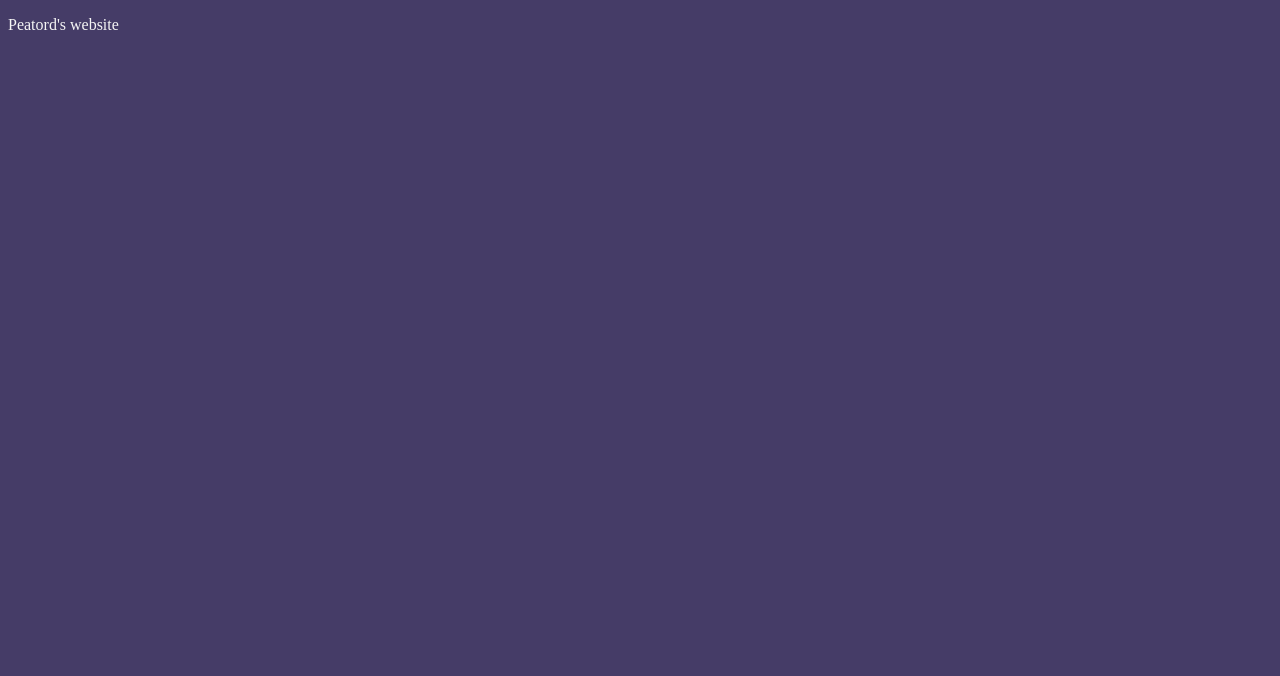
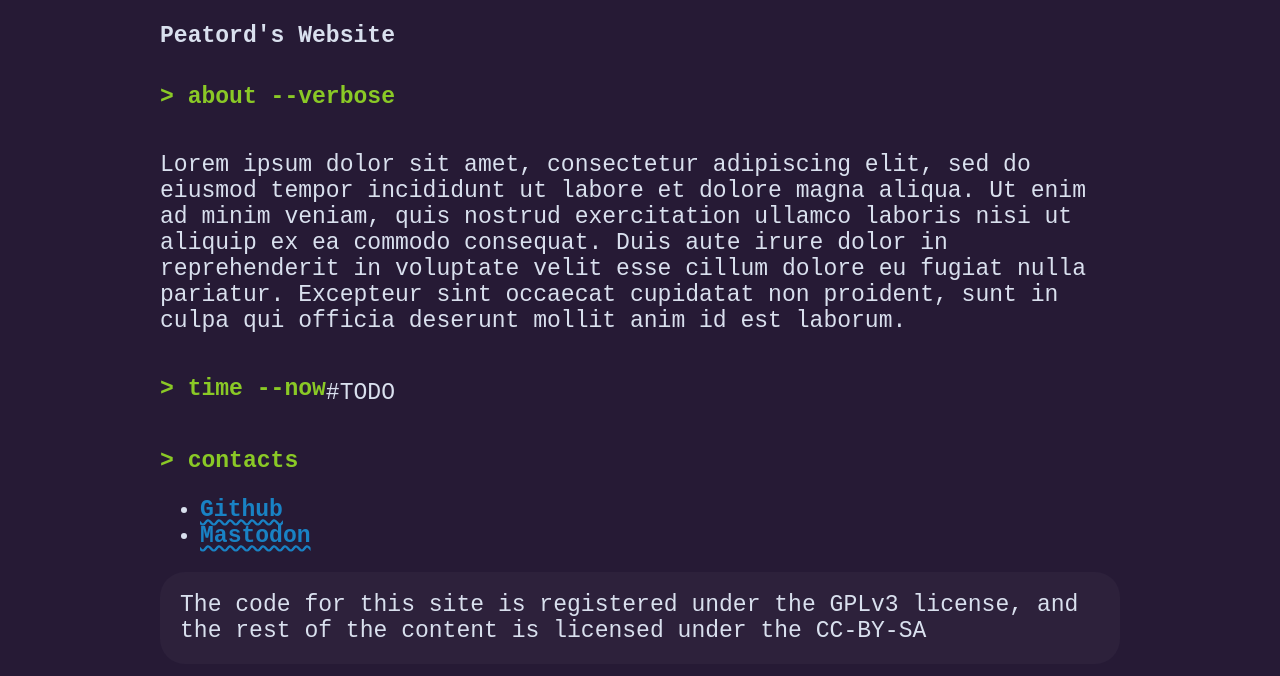
Before and after one commit to peatord/peatord.com, a plain HTML site: page index.html in a window 1280 px wide. Drawn offline with Linux system fonts and the light colour scheme.

Commit message:
Expanded index and styles

```diff
--- a/index.html
+++ b/index.html
@@ -14,10 +14,21 @@
 
 <body>
     <div id="main">
-        <p>Peatord's website</p>
+        <h1>Peatord's Website</h1>
+        <div id="aboutme">
+        <h2>> about --verbose</h2>
 
+        <p>Lorem ipsum dolor sit amet, consectetur adipiscing elit, sed do eiusmod tempor incididunt ut labore et dolore magna aliqua. Ut enim ad minim veniam, quis nostrud exercitation ullamco laboris nisi ut aliquip ex ea commodo consequat. Duis aute irure dolor in reprehenderit in voluptate velit esse cillum dolore eu fugiat nulla pariatur. Excepteur sint occaecat cupidatat non proident, sunt in culpa qui officia deserunt mollit anim id est laborum.</p>
+        <h2>> time --now</h2>
 
+        <p>#TODO  </p>
+        </div>
+        <h2>> contacts</h2>
+        <ul id="socials"><li><a href="https://github.com">Github </a></li><li><a href="https://fosstodon.com">Mastodon</a></li><PGP></ul>
+
+        <div id="license">The code for this site is registered under the GPLv3 license, and the rest of the content is licensed under the CC-BY-SA</div>
     </div>
+
 
 
 </body>
--- a/style.css
+++ b/style.css
@@ -1,14 +1,60 @@
+:root {
+    --text: #d9e0ee;
+    --text-em: #8ac926;
+    --bg: #261a35;
+    --bg-mid: #ffffff08;
+    --red: #ec6a88;
+    --green: #3fdaa4;
+    --blue: #3fc6de;
+}
+
+*
+{
+    font-size: 1.2rem;
+}
+
 body
 {
-    background-color: #453C67;
-    color: #f5f5f5;
+    display: flex;
+    flex-direction: column;
+    justify-content: space-between;
+    font-family: "Fira Mono", liberation mono, monospace;
+    background-color: var(--bg);
+    color: var(--text);
+    margin-left: auto;
+    margin-right: auto;
+    max-width: 50rem;
+    padding: 2.625rem 1.3125rem 0.2rem 1.3125;
 
 }
+
 strong
 {
     color: #FC5185;
 }
-em
+h2
 {
-    color:#3FC1C9;
+    color: var(--text-em);
 }
+
+a
+{
+    font-weight: bold;
+    text-decoration: underline wavy;
+    color: #1982c4;
+}
+a:hover{ color:#FC5185}
+
+#aboutme
+{
+    display: flex;
+    flex-direction: row;
+    flex-wrap: wrap;
+}
+
+#license
+{
+    padding: 20px;
+    border-radius: 25px;
+    background-color: var(--bg-mid);
+}
```
